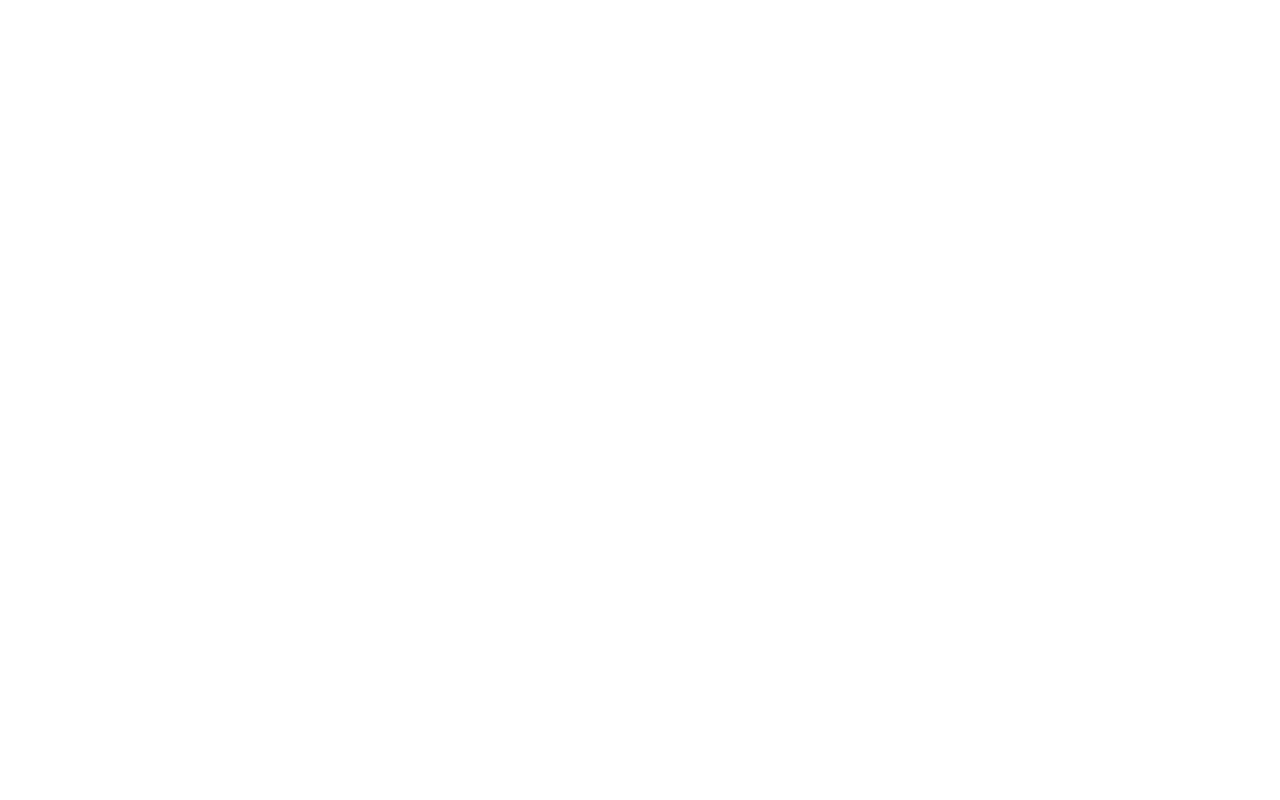
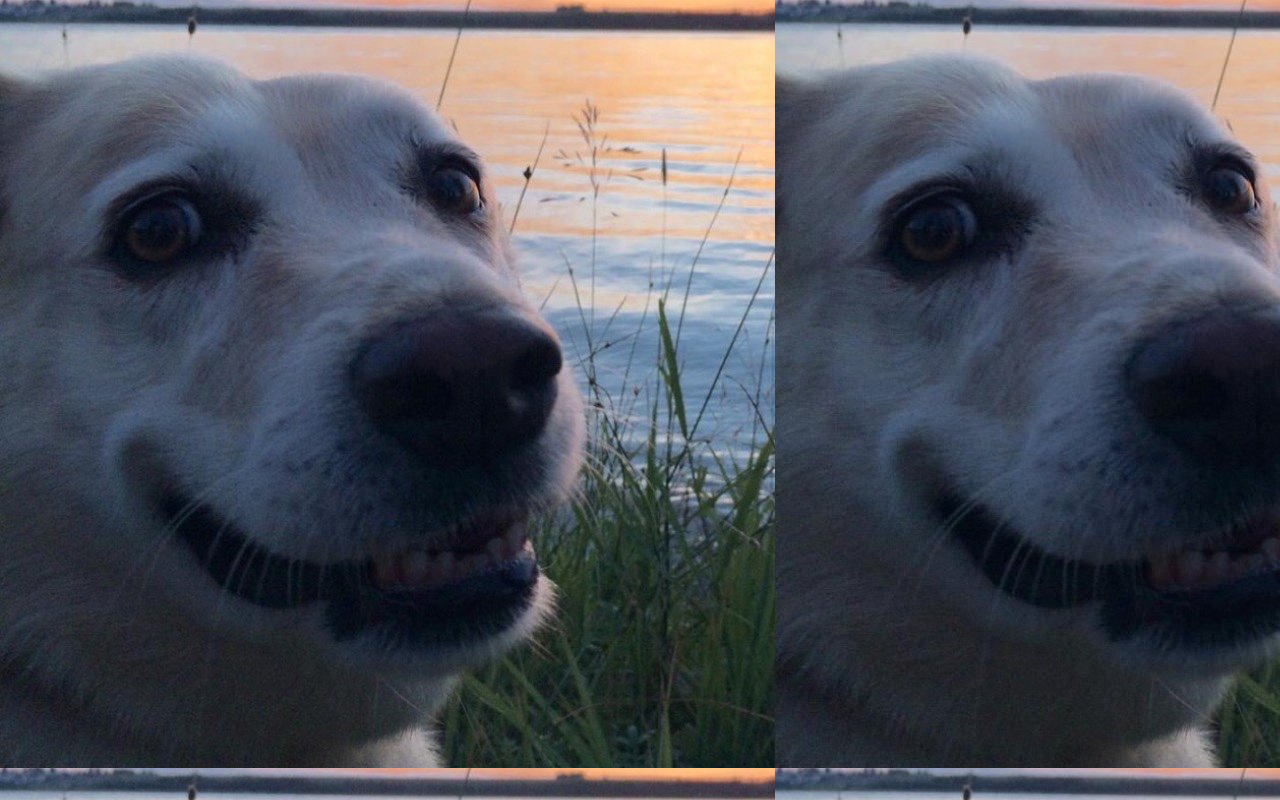
Before and after one commit to ycenta/ycenta.github.io, a plain HTML site: page index.html in a window 1280 px wide. Drawn offline with Linux system fonts and the light colour scheme.

Commit message:
Update index.html

```diff
--- a/index.html
+++ b/index.html
@@ -1,4 +1,4 @@
-<body style="background-image:doggo.jpg">
+<body style="background-image:url('doggo.jpg')">
 
 
 </body>
```
